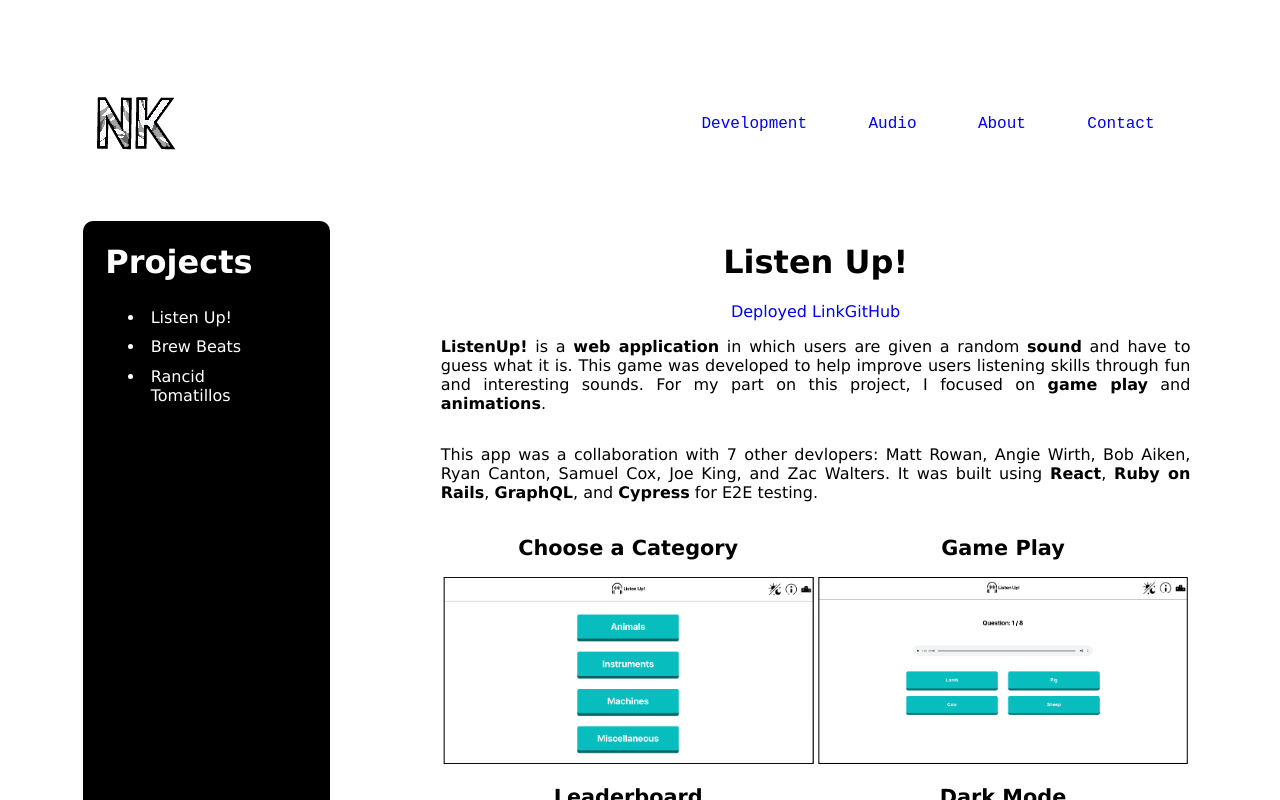
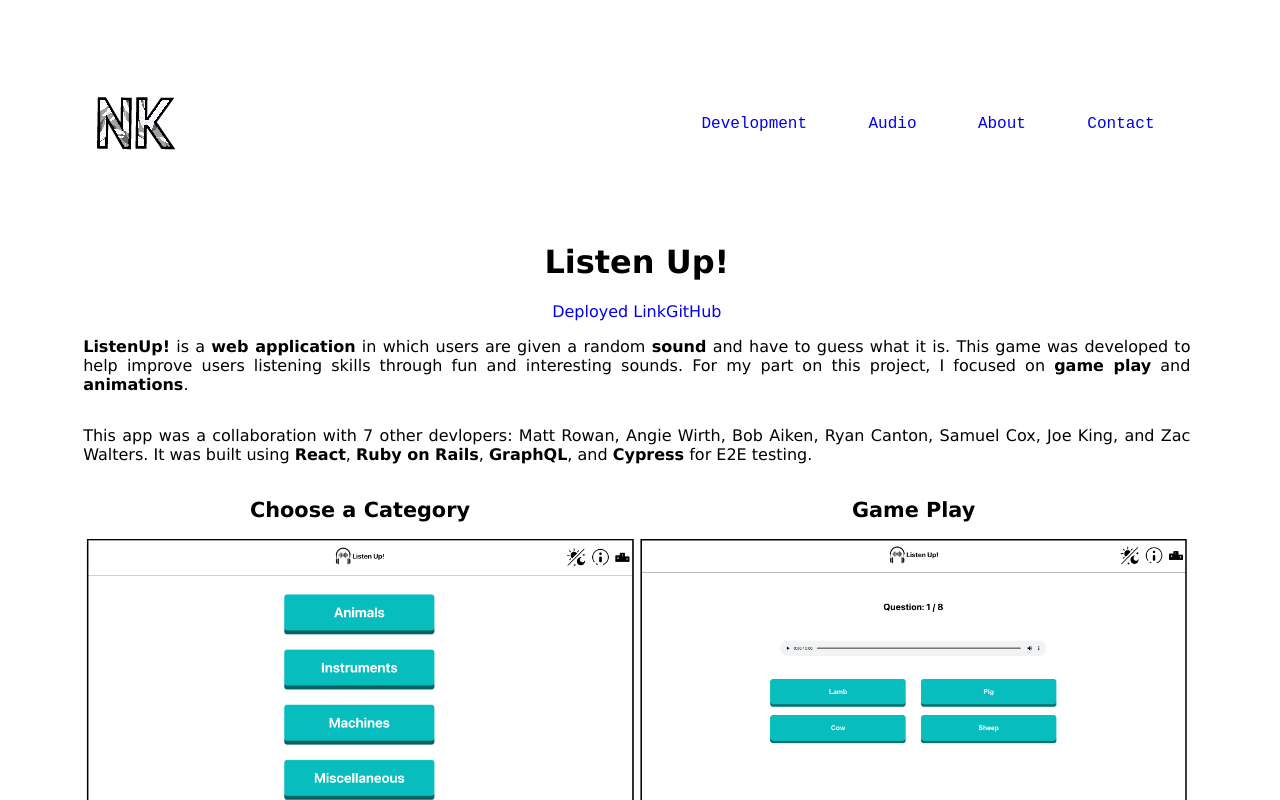
Before and after one commit to nkinsaul/portfolio, a React (Create React App) app: page / in a window 1280 px wide. Shown: the top 800 px of the page. Built offline with nearby package versions, Linux system fonts and the light colour scheme; a web font is replaced by a local one.

Commit message:
Delete Landing

```diff
--- a/src/Components/Landing/Landing.tsx
+++ b/src/Components/Landing/Landing.tsx
@@ -16,7 +16,6 @@ const Landing = () => {
 
   return (
     <div className="landing">
-      <SideBar />
       <div className="main-content">
         <div className="proj-cont">
           <h1 id="listen-up">Listen Up!</h1>
```
